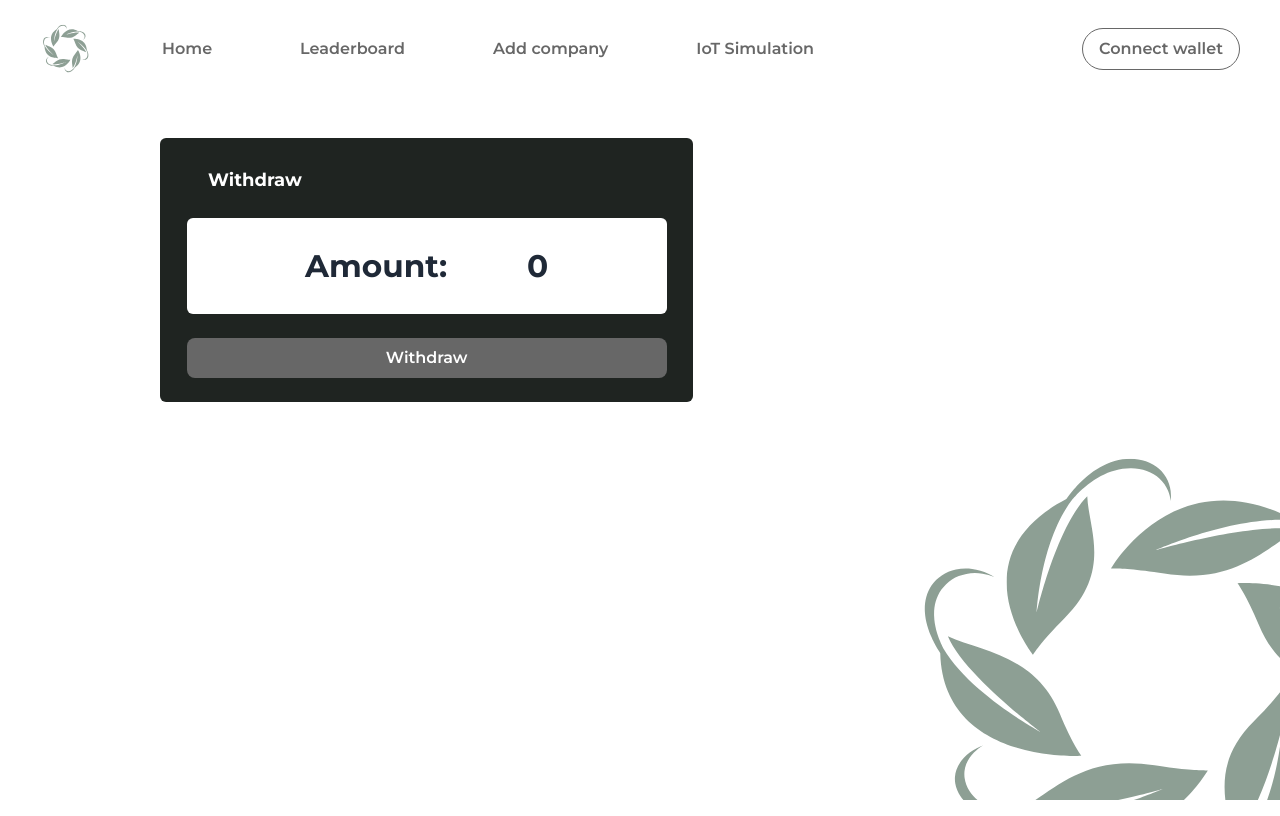
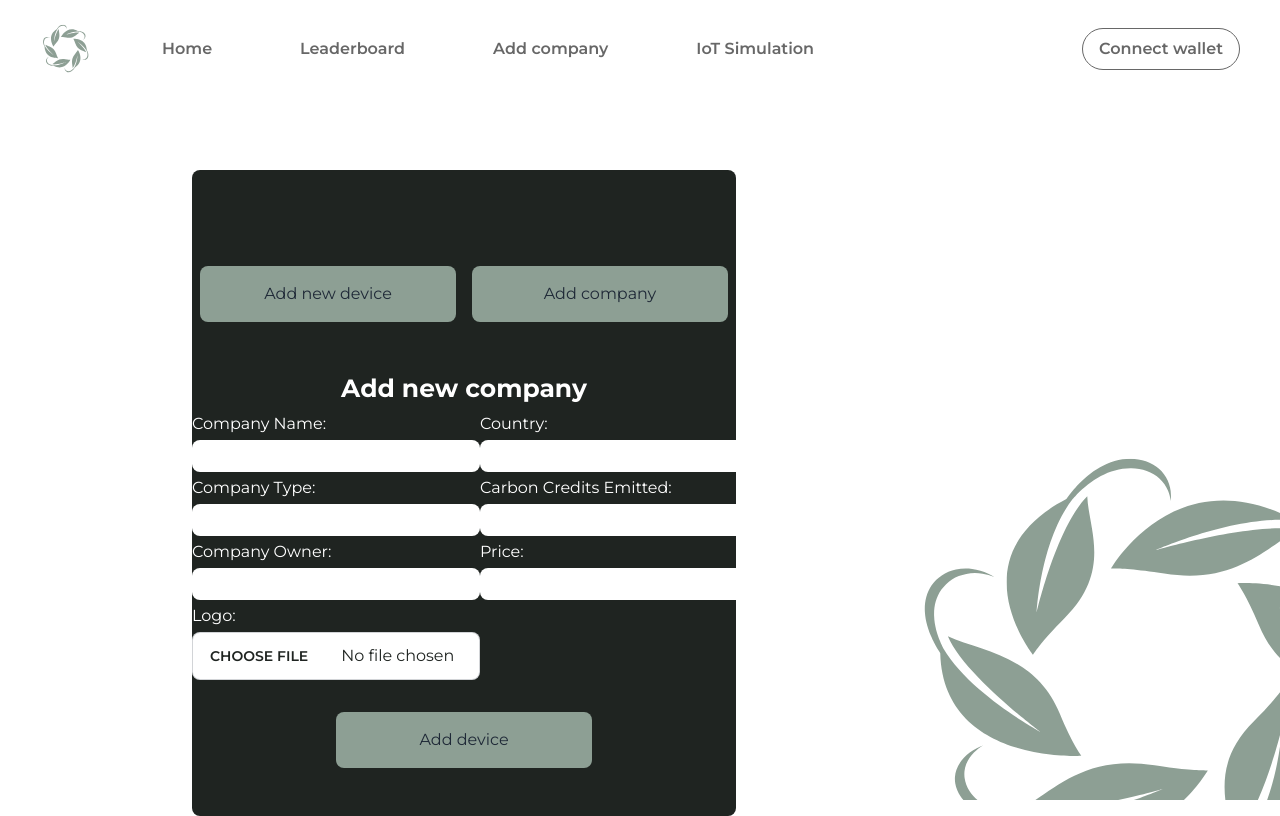
Before and after one commit to Lilium-ZenCon/frontend, a Next.js app: page /company in a window 1280 px wide. Built offline with nearby package versions, Linux system fonts and the light colour scheme.

Commit message:
company page

```diff
--- a/app/company/page.js
+++ b/app/company/page.js
@@ -1,61 +1,87 @@
 'use client';
-
+import React, { useState } from 'react';
 import Image from 'next/image';
 import logo from 'public/assets/swap-logo.svg';
-import { useEffect, useState } from 'react';
-import { ethers } from 'ethers';
-import Company from '../../abis/Company.json';
 
 const company = () => {
-    const [amount, setAmount] = useState(0);
-    const [balance, setBalance] = useState(0);
 
-    useEffect(() => {
-        const getBalance = async (provider) => {
-            const contractBalance = await provider.getBalance(
-                '0x47Eb14a6f6DB1e29e82909BA12430b2d7C830851'
-            );
-			console.log(balance)
-			//setBalance(contractBalance);
-        };
-
-        if (typeof window.ethereum !== 'undefined') {
-
-            const provider = new ethers.providers.Web3Provider(ethereum);
-			getBalance(provider);
-        }
-    });
+    const [type, setType] = useState('companies');
 
     return (
         <div>
-            <div className="">
-                <div className="bg-darkgreen w-5/12 rounded-md ml-40 pt-1 mt-16">
-                    <h1 className="font-bold text-white text-lg	m-6 pl-6">
-                        Withdraw
-                    </h1>
-                    <div className=" mt-4 flex flex-col  items-center justify-center"></div>
+            <div className='ml-48 mt-24'>
+                <div className='w-1/2 min-h-1/2 py-12 bg-darkgreen rounded-lg'>
+                    <div className='flex justify-center py-4 gap-4'>
+                        <button className='bg-lightgreen w-64 px-6 py-4 rounded-lg mt-8 hover:bg-white hover:text-black duration-300 ease-in-out' onClick={() => setType('companies')}>Add new device</button>
+                        <button className='bg-lightgreen w-64 px-6 py-4 rounded-lg mt-8 hover:bg-white hover:text-black duration-300 ease-in-out' onClick={() => setType('device')}>Add company</button>
+                    </div>
+                    {type === 'companies' && (
+                        <div>
+                            <h1 className='text-white font-bold text-2xl flex justify-center mt-8'>Add new company</h1>
+                            <div className='flex justify-around'>
+                                <div className='flex flex-col'>
+                                    <label className=" text-white py-1" >Company Name:</label>
+                                    <input className="w-72 h-8 rounded-lg px-4 focus:outline-none text-darkgreen" ></input>
 
-                    <div className="flex flex-col  items-center justify-center">
-                        <div className="bg-white w-[90%] h-24 rounded-md flex items-center justify-center gap-20">
-                            <p className=" focus:outline-none text-3xl font-bold">
-                                Amount:
-                            </p>
-                            <p
-                                className="focus:outline-none  text-3xl font-bold"
-                                placeholder="0"
-                            >
-                                {balance}
-                            </p>
+                                    <label className=" text-white py-1">Company Type:</label>
+                                    <input className="w-72 h-8 rounded-lg px-4 focus:outline-none text-darkgreen" ></input>
+
+                                    <label className=" text-white py-1">Company Owner:</label>
+                                    <input className="w-72 h-8 rounded-lg px-4 focus:outline-none text-darkgreen"  ></input>
+
+                                    <label className=" text-white py-1">Logo:</label>
+                                    <input
+                                    className="file-input file-input-ghost  file-input-bordered w-72 max-w-xs text-darkgreen bg-white"
+                                    type="file"
+                                    value={''}
+                                    placeholder="Upload a file"></input>
+                                </div>
+                                <div className='flex flex-col'>
+                                    <label className=" text-white py-1">Country:</label>
+                                    <input className="w-72 h-8 rounded-lg px-4 focus:outline-none text-darkgreen"  ></input>
+
+                                    <label className=" text-white py-1">Carbon Credits Emitted:</label>
+                                    <input type="number" className="w-72 h-8 rounded-lg px-4 focus:outline-none text-darkgreen" ></input>
+
+                                    <label className=" text-white py-1">Price:</label>
+                                    <input type="number" className="w-72 h-8 rounded-lg px-4 focus:outline-none text-darkgreen" ></input>
+
                                 </div>
                             </div>
+                            <div className='flex justify-center'>
+                                <button className='bg-lightgreen w-64 px-6 py-4 rounded-lg mt-8 hover:bg-white hover:text-black duration-300 ease-in-out'>Add device</button>
+                            </div>
+                        </div>
+                    )}
+                    {type == 'device' && (
+                        <div>
+                            <h1 className='text-white font-bold text-2xl flex justify-center mt-8'>Add new device</h1>
+                            <div className='flex justify-around'>
+                                <div className='flex flex-col'>
+                                    <label className=" text-white py-1" >Company Name:</label>
+                                    <input className="w-72 h-8 rounded-lg px-4 focus:outline-none text-darkgreen" ></input>
 
-                    <div className="flex flex-col items-center justify-center">
-                        <button
-                            type="submit"
-                            className="text-white focus:outline-none bg-grey font-semibold p-2 rounded-lg w-[90%] my-6 hover:bg-white hover:text-grey border-grey transition duration-300 ease-in-out"
-                        >
-                            Withdraw
-                        </button>
+                                    <label className=" text-white py-1">Company Type:</label>
+                                    <input className="w-72 h-8 rounded-lg px-4 focus:outline-none text-darkgreen" ></input>
+
+
+                                </div>
+                                <div className='flex flex-col'>
+                                    <label className=" text-white py-1">Country:</label>
+                                    <input className="w-72 h-8 rounded-lg px-4 focus:outline-none text-darkgreen"  ></input>
+
+                                    <label className=" text-white py-1">Carbon Credits Emitted:</label>
+                                    <input type="number" className="w-72 h-8 rounded-lg px-4 focus:outline-none text-darkgreen" ></input>
+
+                                </div>
+                            </div>
+                            <div className='flex justify-center'>
+                                <button className='bg-lightgreen w-64 px-6 py-4 rounded-lg mt-8 hover:bg-white hover:text-black duration-300 ease-in-out'>Add device</button>
+                            </div>
+                        </div>
+                    )}
+
+
                 </div>
             </div>
             <Image
@@ -65,7 +91,7 @@ const company = () => {
                 width="400"
                 height="400"
             />
-            </div>
+
         </div>
     );
 };
```
Lines whose indentation alone changed are shown as unchanged.
